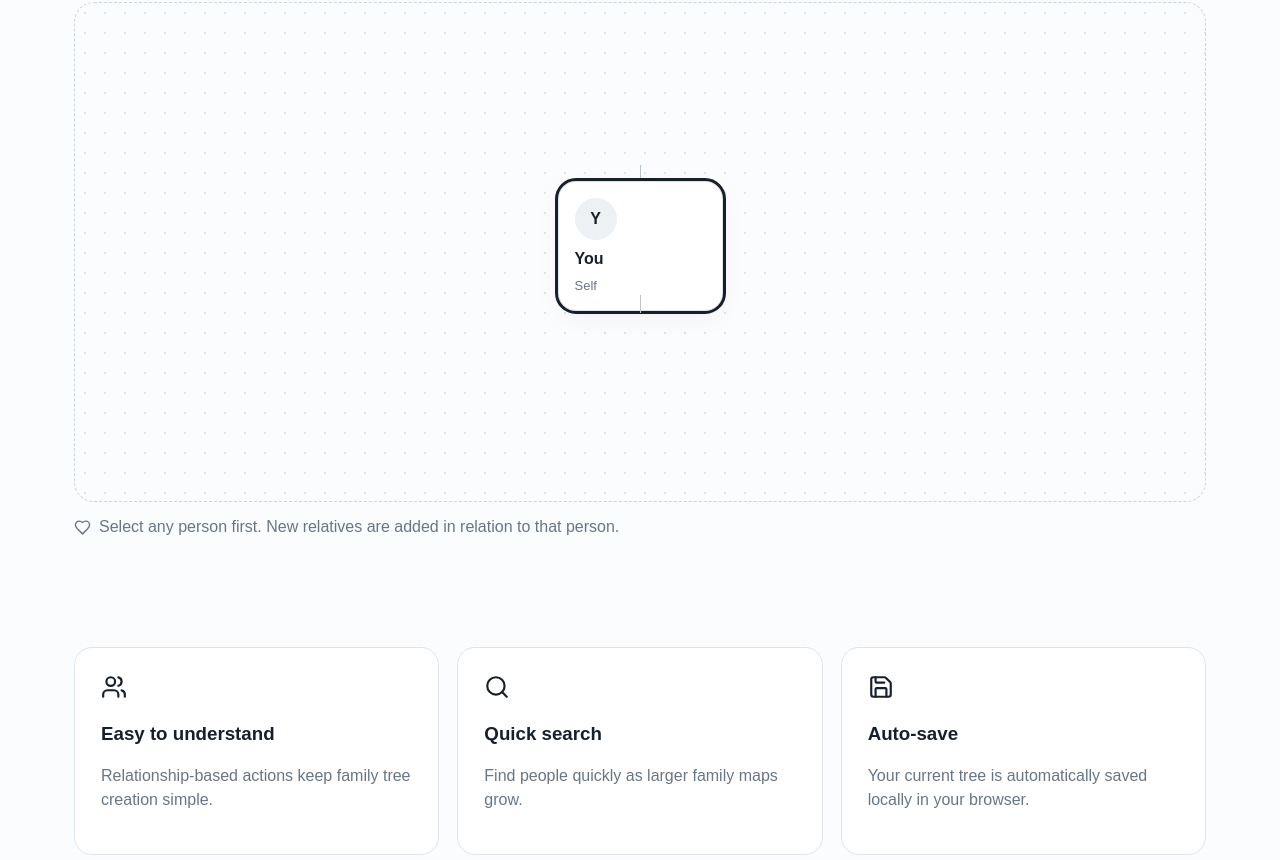
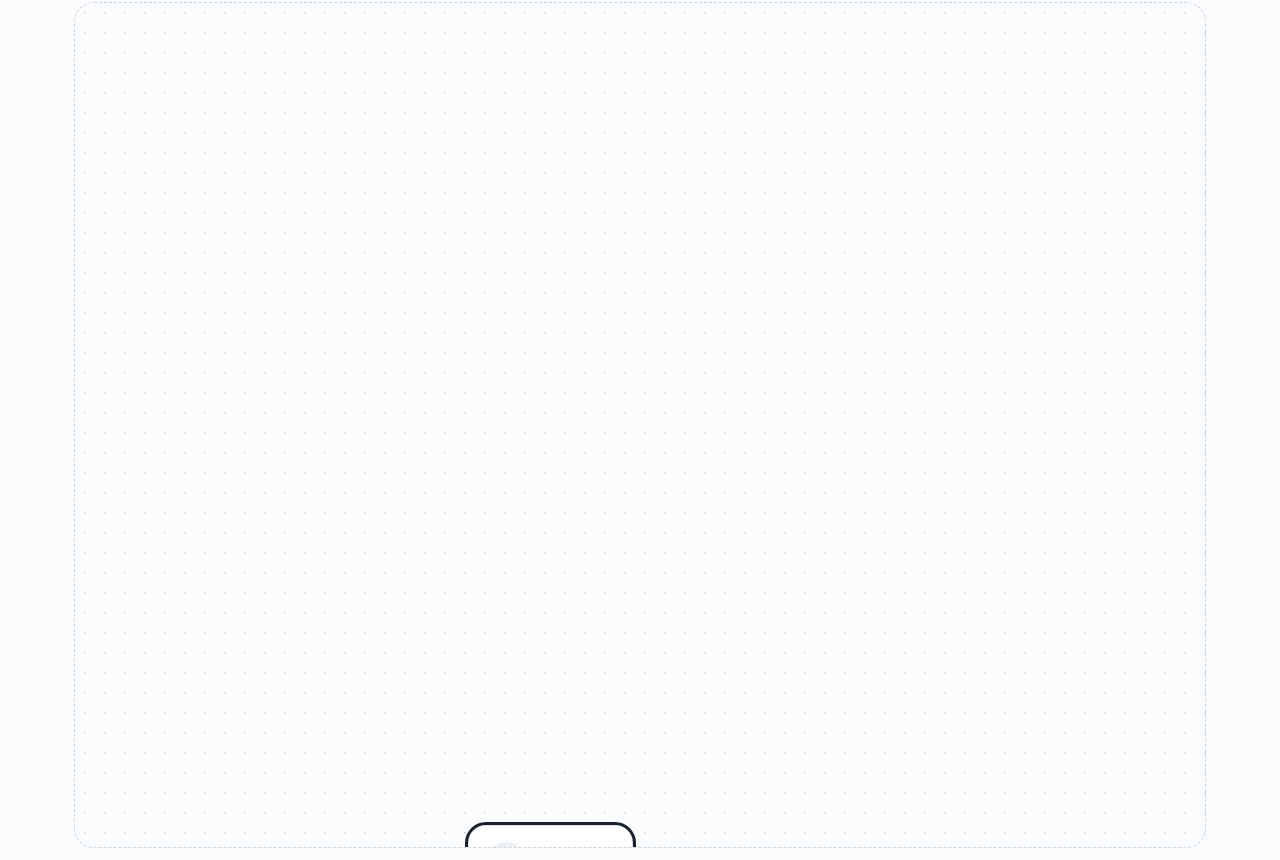
Before and after one commit to pradeepoct/familymapbuilder, a Next.js app: page / in a window 1280 px wide. Shown: the part 1180-2040 px from the top of the page. Built offline with nearby package versions, Linux system fonts and the light colour scheme.

Commit message:
Implement connected family tree graph with relationship lines

```diff
--- a/app/page.tsx
+++ b/app/page.tsx
@@ -7,14 +7,16 @@ const initial:Person[]=[{id:1,name:"You",relationship:"Self"}];
 export default function Home(){
 const [people,setPeople]=useState<Person[]>(initial),[selected,setSelected]=useState(1),[name,setName]=useState(""),[query,setQuery]=useState(""),[zoom,setZoom]=useState(1);
 useEffect(()=>{const s=localStorage.getItem("fmb-tree-v1");if(s)try{setPeople(JSON.parse(s))}catch{}},[]);useEffect(()=>localStorage.setItem("fmb-tree-v1",JSON.stringify(people)),[people]);
-const add=(relationship:Relationship)=>{const id=Date.now();setPeople(p=>[...p,{id,name:name.trim()||"New family member",relationship,parentId:selected}]);setSelected(id);setName("")};const remove=(id:number)=>{if(id===1)return;setPeople(p=>p.filter(x=>x.id!==id));setSelected(1)};
-const visible=useMemo(()=>people.filter(p=>p.name.toLowerCase().includes(query.toLowerCase())),[people,query]);const levels:Record<Relationship,number>={Parent:0,Self:1,Sibling:1,Partner:1,Child:2};
+const add=(relationship:Relationship)=>{const id=Date.now();setPeople(p=>[...p,{id,name:name.trim()||"New family member",relationship,parentId:selected}]);setSelected(id);setName("")};
+const remove=(id:number)=>{if(id===1)return;setPeople(p=>p.filter(x=>x.id!==id).map(x=>x.parentId===id?{...x,parentId:1}:x));setSelected(1)};
+const visible=useMemo(()=>people.filter(p=>p.name.toLowerCase().includes(query.toLowerCase())),[people,query]);
+const pos=(p:Person)=>{if(p.id===1)return {x:440,y:230};const children=people.filter(x=>x.parentId===p.parentId&&x.relationship===p.relationship);const i=children.findIndex(x=>x.id===p.id);const base=people.find(x=>x.id===p.parentId)||people[0];const b=pos(base);if(p.relationship==="Parent")return {x:b.x+(i?150:-150),y:b.y-150};if(p.relationship==="Child")return {x:b.x+(i-((children.length-1)/2))*170,y:b.y+150};if(p.relationship==="Partner")return {x:b.x+170,y:b.y};return {x:b.x+(i?150:-150),y:b.y+20}};
 return <main><nav><a className="brand" href="/">FamilyMapBuilder</a><div><a href="#how">How it works</a><a href="#features">Features</a><a href="#builder" className="navcta">Start building</a></div></nav>
 <section className="hero"><div><p className="eyebrow">FREE ONLINE FAMILY TREE BUILDER</p><h1>Build your family tree without complicated software.</h1><p>Create a visual family map in minutes. Start with one person, then add parents, children, siblings and partners with simple actions.</p><a className="primary" href="#builder">Start your family tree <GitBranch size={18}/></a><small>Private browser saving included. No account required to start.</small></div><aside><Users size={44}/><h2>Start with one person</h2><p>Your family map grows naturally as you add relationships.</p></aside></section>
-<section id="builder" className="builder"><header><div><p className="eyebrow">INTERACTIVE FAMILY MAP</p><h2>Build your tree</h2></div><div className="canvas-actions"><button onClick={()=>setZoom(z=>Math.min(1.4,z+.1))}><ZoomIn size={17}/></button><button onClick={()=>setZoom(z=>Math.max(.7,z-.1))}><ZoomOut size={17}/></button><button onClick={()=>{setPeople(initial);setSelected(1);setZoom(1)}}><RotateCcw size={17}/></button><button disabled><Download size={17}/> Export soon</button></div></header>
+<section id="builder" className="builder"><header><div><p className="eyebrow">INTERACTIVE FAMILY MAP</p><h2>Build your tree</h2></div><div className="canvas-actions"><button onClick={()=>setZoom(z=>Math.min(1.35,z+.1))}><ZoomIn size={17}/></button><button onClick={()=>setZoom(z=>Math.max(.65,z-.1))}><ZoomOut size={17}/></button><button onClick={()=>{setPeople(initial);setSelected(1);setZoom(1)}}><RotateCcw size={17}/></button><button disabled><Download size={17}/> Export soon</button></div></header>
 <div className="selected"><UserRound size={18}/><span>Adding relative to: <strong>{people.find(p=>p.id===selected)?.name||"You"}</strong></span><Save size={16}/><small>Saved automatically on this device</small></div>
 <div className="controls"><input value={name} onChange={e=>setName(e.target.value)} placeholder="Family member name"/><button className="primary" onClick={()=>add("Child")}><Plus size={18}/> Add person</button></div><div className="relationships"><button onClick={()=>add("Parent")}>Add parent</button><button onClick={()=>add("Sibling")}>Add sibling</button><button onClick={()=>add("Partner")}>Add partner</button><button onClick={()=>add("Child")}>Add child</button></div>
 <div className="search"><Search size={18}/><input value={query} onChange={e=>setQuery(e.target.value)} placeholder="Search family members"/></div>
-<div className="tree-viewport"><div className="tree-stage" style={{transform:"scale("+zoom+")"}}>{[0,1,2].map(level=><div className="generation" key={level}>{visible.filter(p=>levels[p.relationship]===level).map(p=><article className={"person "+(selected===p.id?"active":"")} key={p.id} onClick={()=>setSelected(p.id)}><div className="avatar">{p.name[0]?.toUpperCase()}</div><strong>{p.name}</strong><span>{p.relationship}</span>{p.id!==1&&<button onClick={e=>{e.stopPropagation();remove(p.id)}} aria-label={"Remove "+p.name}><Trash2 size={15}/></button>}</article>)}</div>)}</div></div><p className="tip"><Heart size={17}/> Select any person first. New relatives are added in relation to that person.</p></section>
-<section id="features" className="features"><article><Users size={26}/><h3>Easy to understand</h3><p>Relationship-based actions keep family tree creation simple.</p></article><article><Search size={26}/><h3>Quick search</h3><p>Find people quickly as larger family maps grow.</p></article><article><Save size={26}/><h3>Auto-save</h3><p>Your current tree is automatically saved locally in your browser.</p></article></section>
+<div className="tree-viewport"><div className="tree-stage graph-stage" style={{transform:"scale("+zoom+")"}}><svg className="connections" width="900" height="600">{visible.filter(p=>p.parentId).map(p=>{const a=pos(people.find(x=>x.id===p.parentId)||people[0]),b=pos(p);return <line key={p.id} x1={a.x} y1={a.y} x2={b.x} y2={b.y} stroke="#b8c3cc" strokeWidth="2"/>})}</svg>{visible.map(p=>{const q=pos(p);return <article style={{left:q.x-82,top:q.y-65}} className={"person graph-person "+(selected===p.id?"active":"")} key={p.id} onClick={()=>setSelected(p.id)}><div className="avatar">{p.name[0]?.toUpperCase()}</div><strong>{p.name}</strong><span>{p.relationship}</span>{p.id!==1&&<button onClick={e=>{e.stopPropagation();remove(p.id)}} aria-label={"Remove "+p.name}><Trash2 size={15}/></button>}</article>})}</div></div><p className="tip"><Heart size={17}/> Each new person is linked to the currently selected family member.</p></section>
+<section id="features" className="features"><article><Users size={26}/><h3>Easy to understand</h3><p>Relationship-based actions keep family tree creation simple.</p></article><article><Search size={26}/><h3>Connected tree</h3><p>Visual links show exactly how each person was added to your map.</p></article><article><Save size={26}/><h3>Auto-save</h3><p>Your current tree is automatically saved locally in your browser.</p></article></section>
 <section id="how" className="how"><p className="eyebrow">HOW IT WORKS</p><h2>Three simple steps</h2><ol><li><b>1</b><span><strong>Start with yourself</strong><br/>Create the first person in your family map.</span></li><li><b>2</b><span><strong>Add relatives</strong><br/>Select a person and choose parent, sibling, partner or child.</span></li><li><b>3</b><span><strong>Grow the story</strong><br/>Your tree is saved on your device while you continue building.</span></li></ol></section><footer>© 2026 FamilyMapBuilder · <a href="/privacy">Privacy</a> · <a href="/terms">Terms</a></footer></main>}
```
